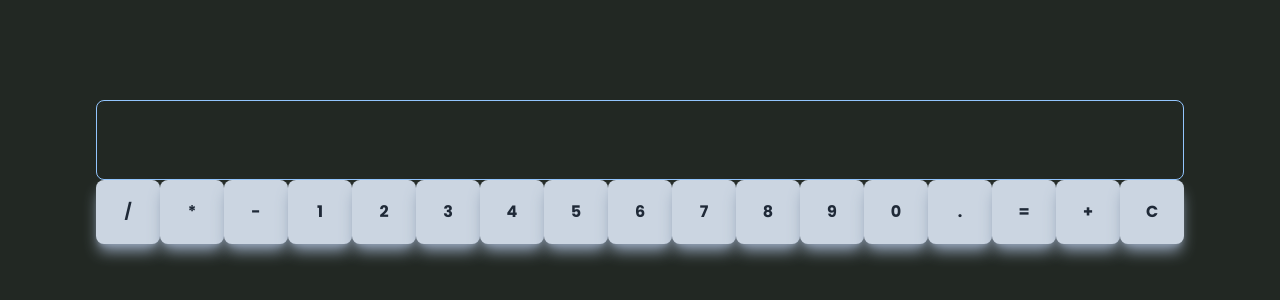
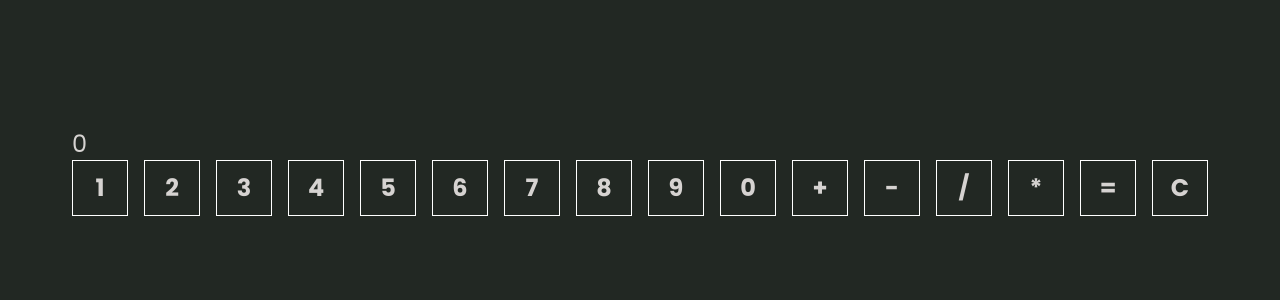
Before and after one commit to daisukeeita/calculator-app, a React (Vite) app: page / in a window 1280 px wide. Shown: the part 228-528 px from the top of the page. Built offline with nearby package versions, Linux system fonts and the light colour scheme.

Commit message:
moving to the testing component

```diff
--- a/src/App.tsx
+++ b/src/App.tsx
@@ -1,6 +1,7 @@
 import React from 'react'
 import ButtonComponent from './components/buttonComponent.tsx'
 import InputComponent from './components/inputComponent.tsx'
+import TestComponent from './test-app/testComponent.tsx'
 
 const buttonName = [
 	['/', '*', '-'],
@@ -14,7 +15,7 @@ const buttonName = [
 const App = (): React.JSX.Element => {
 	return (
 		<div>
-			<div>
+			{/* <div>
 				<InputComponent />
 			</div>
 			<div>
@@ -23,7 +24,9 @@ const App = (): React.JSX.Element => {
 						<ButtonComponent key={i} name={el} value={el} />
 					)
 				)}
-			</div>
+			</div> */}
+
+			<TestComponent />
 		</div>
 	)
 }
--- /dev/null
+++ b/src/test-app/testComponent.tsx
@@ -0,0 +1,128 @@
+import React, { useState } from 'react'
+
+const TestComponent = (): React.JSX.Element => {
+	const [displayValue, setDisplayValue] = useState('0')
+	const [previousAction, setPreviousAction] = useState('')
+	const [buttonAction, setButtonAction] = useState('')
+	const [leftSideValue, setLeftSideValue] = useState('')
+
+	const buttonValues = [
+		'1',
+		'2',
+		'3',
+		'4',
+		'5',
+		'6',
+		'7',
+		'8',
+		'9',
+		'0',
+		'+',
+		'-',
+		'/',
+		'*',
+		'=',
+		'C'
+	]
+
+	const setActionAttribute = (el: string): string => {
+		if (el === '+') return 'plus'
+		if (el === '-') return 'minus'
+		if (el === '/') return 'divide'
+		if (el === '*') return 'multiply'
+		if (el === '=') return 'equals'
+		if (el === 'C') return 'clear'
+		else return 'number'
+	}
+
+	const clickHandler = e => {
+		const target = e.target
+		const value = target.textContent
+		const action = target.getAttribute('data-action')
+
+		console.log(value, action)
+
+		if (action === 'clear') setDisplayValue('0')
+
+		if (displayValue === '0' && action === 'number') {
+			setDisplayValue(value)
+			setPreviousAction(action)
+		}
+		if (displayValue !== '0' && action === 'number') {
+			setDisplayValue(displayValue + value)
+			setPreviousAction(action)
+		}
+
+		if (previousAction !== 'number' && action === 'number')
+			setDisplayValue(value)
+
+		if (
+			action === 'plus' ||
+			action === 'minus' ||
+			action === 'divide' ||
+			action === 'multiply'
+		) {
+			setButtonAction(action)
+			setLeftSideValue(displayValue)
+			setPreviousAction(action)
+		}
+
+		if (
+			action === 'equals' &&
+			leftSideValue !== '' &&
+			buttonAction === 'plus'
+		) {
+			setDisplayValue(String(Number(leftSideValue) + Number(displayValue)))
+			setPreviousAction(action)
+		}
+
+		if (
+			action === 'equals' &&
+			leftSideValue !== '' &&
+			buttonAction === 'minus'
+		) {
+			setDisplayValue(String(Number(leftSideValue) - Number(displayValue)))
+			setPreviousAction(action)
+		}
+
+		if (
+			action === 'equals' &&
+			leftSideValue !== '' &&
+			buttonAction === 'multiply'
+		) {
+			setDisplayValue(String(Number(leftSideValue) * Number(displayValue)))
+			setPreviousAction(action)
+		}
+
+		if (
+			action === 'equals' &&
+			leftSideValue !== '' &&
+			buttonAction === 'divide'
+		) {
+			setDisplayValue(String(Number(leftSideValue) / Number(displayValue)))
+			setPreviousAction(action)
+		}
+	}
+
+	return (
+		<div className='text-stone-300'>
+			<div>
+				<span className='text-2xl'>{displayValue}</span>
+			</div>
+			<div className='flex gap-4 text-2xl'>
+				{buttonValues.map(([el, i]) => (
+					<button
+						key={i}
+						data-action={setActionAttribute(el)}
+						onClick={clickHandler}
+						className='border border-white size-14'
+					>
+						{el}
+					</button>
+				))}
+			</div>
+		</div>
+	)
+}
+
+export default TestComponent
```
